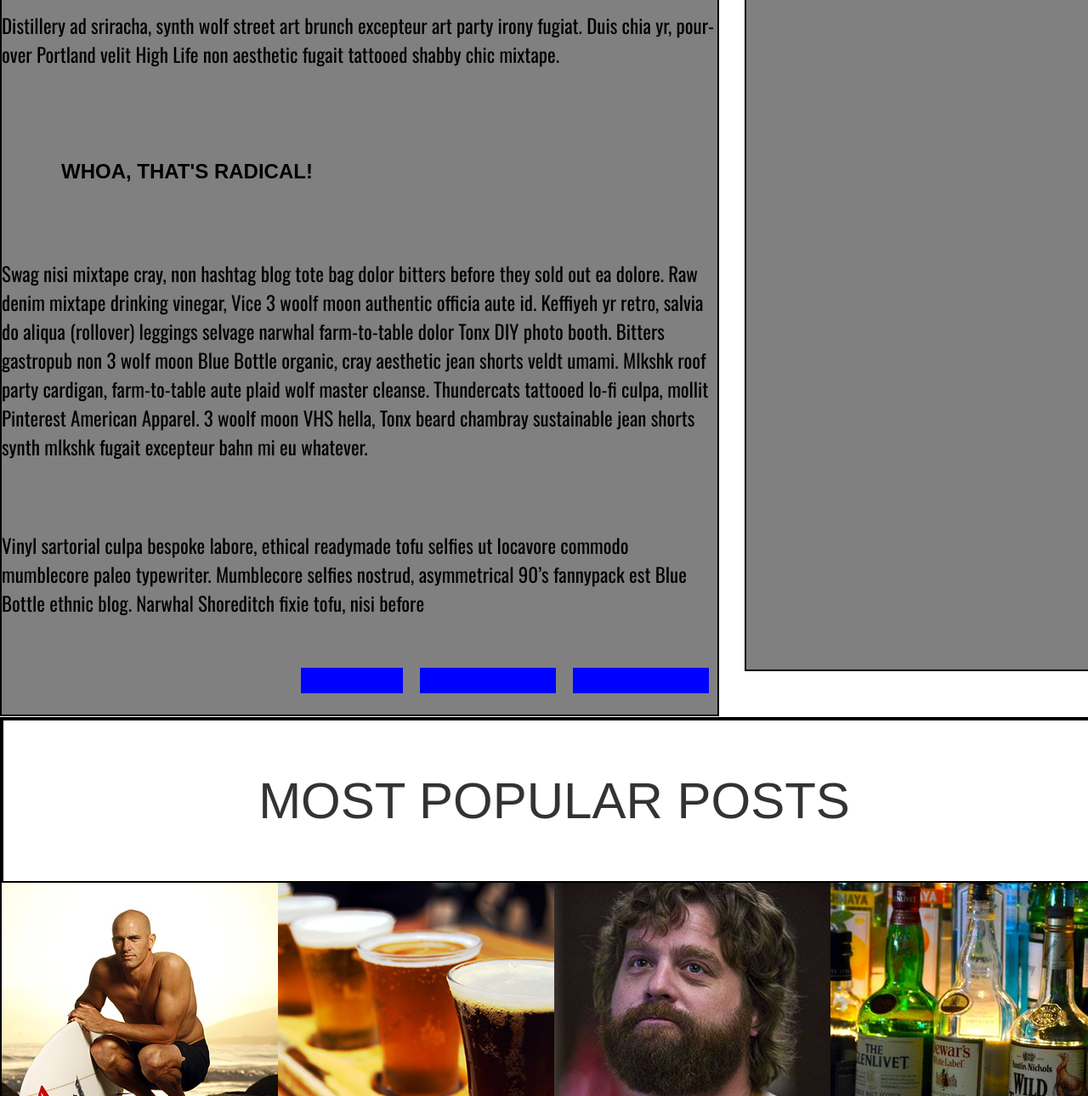
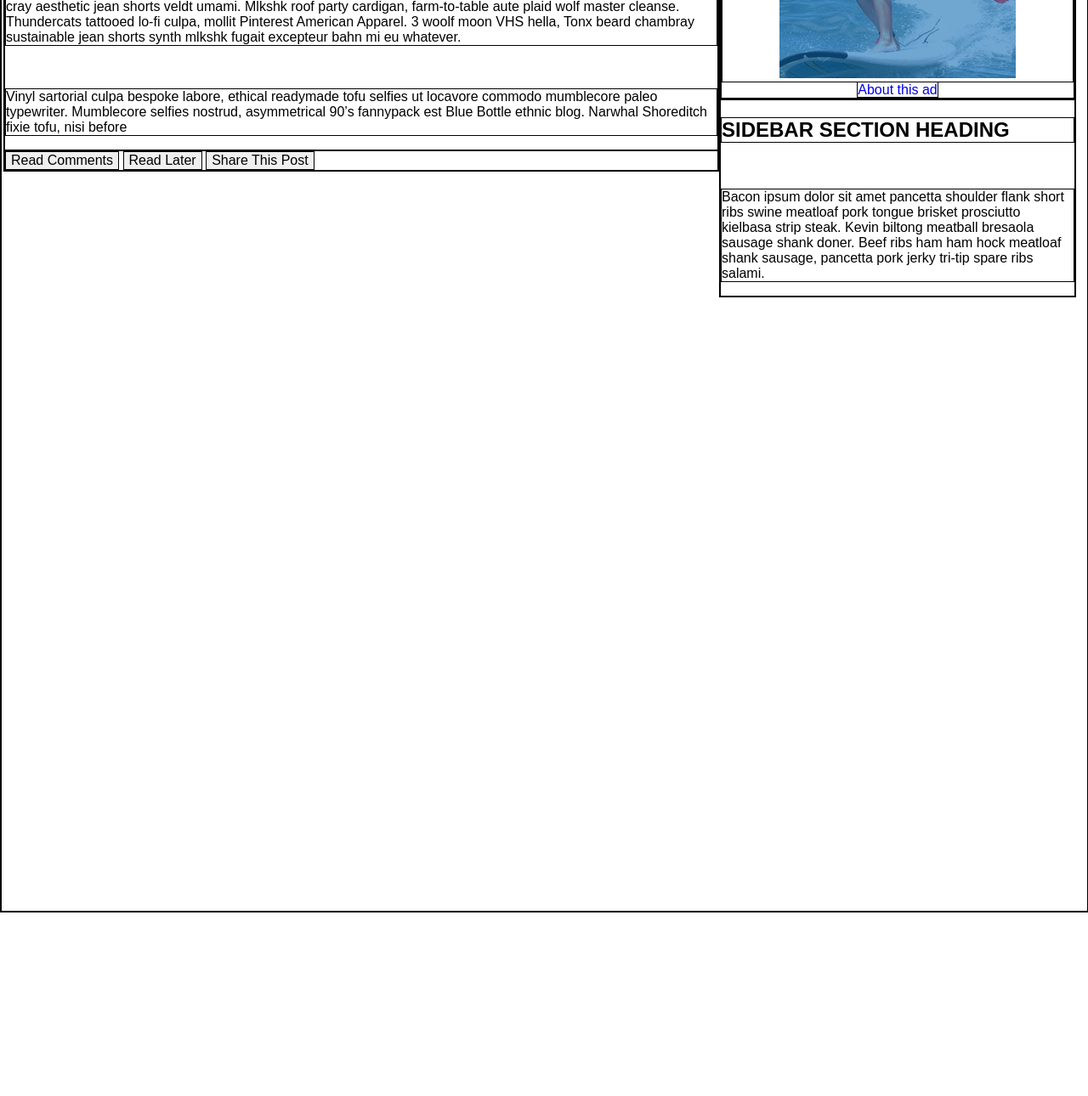
Before and after one commit to robertfine4631/Surf-and-Paddle-Website-A3-, a plain HTML site: page index.html in a window 1280 px wide. Shown: the part 1032-2322 px from the top of the page at 85% size. After the commit the page ends 2106 px from the top, so only its background shows below. Drawn offline with nearby package versions, Linux system fonts and the light colour scheme.

Commit message:
Redesign of website

```diff
--- a/index.html
+++ b/index.html
@@ -4,108 +4,87 @@
   <meta charset="UTF-8">
   <title>Surf & Paddle</title>
   <link rel="stylesheet" type="text/css" href="normalize.css">
-	<link href='http://fonts.googleapis.com/css?family=Oswald' rel='stylesheet' type='text/css'>
-	<link href='http://fonts.googleapis.com/css?family=Open+Sans' rel='stylesheet' type='text/css'>
+  <link href='http://fonts.googleapis.com/css?family=Open+Sans:700,300,400' rel='stylesheet' type='text/css'>
+  <link href='http://fonts.googleapis.com/css?family=Oswald:400,300' rel='stylesheet' type='text/css'>
   <link rel="stylesheet" type="text/css" href="main.css">
 </head>
 <body>
-<div class="Globalcontainer">
+  <div class="wrapper">
 
-<!-- Header begin -->
-	<header>
-		<nav>
-			<div class="topNavBar">
+  <!-- Heading -->
+  <section class="headerContainer">
+    <img src="header.jpg" class="headerImage">
+      <nav class="navBar">
+        <img src="logo.png" class="logo">
+       <ul class="LeftNavBar">
+         <li>Surf & Paddle</li>
+          <li> Blog</li>
+       </ul>
+      </nav>
+  </section>
+  <!-- Heading Close -->
+  <!-- Main Section -->
+  <section>
 
-			</div>
-		</nav>
-		<div class="headerPicture">
-			<img src="header.jpg">
-		</div>
-	</header>
-<!-- Header close -->
+  <!-- Left Content -->
+    <div class="leftContent">
+      <h2>A FANTASTIC ENGAGING HEADLINE GOES HERE</h2>
+      <article class="rightParagraphs">
+        <p>Locavore ea meggings, deep v gentrify bespoke butcher yr typewriter. Nisi sunt 8-bit craft beer, leggings deep v biodiesel Williamsburg. Actually hashtag art party nesciunt squid pour-over. Kitsch Vice cray, Marfa brunch fingerstache officia Schlitz Blue Bottle cillum. Mlkshk 8-bit aliquip fingerstache sunt.</p>
+        <br>
+        <p>Distillery ad sriracha, synth wolf street art brunch excepteur art party irony fugiat. Duis chia yr, pour-over Portland velit High Life non aesthetic fugait tattooed shabby chic mixtape.</p>
+      </article>
 
-<!-- Main Section begin -->
-<section class="maincontent">
-	<div class="leftcontent">
-		<h1 class="largeblue">A FANTASTIC ENGAGING HEADLINE GOES HERE
-		</h1>
-		<p class="leftcontenttext">
-			Locavore ea meggings, deep v gentrify bespoke butcher yr typewriter. Nisi sunt 8-bit craft beer, leggings deep v biodiesel Williamsburg. Actually hashtag art party nesciunt squid pour-over. Kitsch Vice cray, Marfa brunch fingerstache officia Schlitz Blue Bottle cillum. Mlkshk 8-bit aliquip fingerstache sunt.
-		</p>
+      <blockquote>WHOA, THAT'S RADICAL</blockquote>
+      <article class="rightParagraphs">
+        <p>Swag nisi mixtape cray, non hashtag blog tote bag dolor bitters before they sold out ea dolore. Raw denim mixtape drinking vinegar, Vice 3 woolf moon authentic officia aute id. Keffiyeh yr retro, salvia do aliqua (rollover) leggings selvage narwhal farm-to-table dolor Tonx DIY photo booth. Bitters gastropub non 3 wolf moon Blue Bottle organic, cray aesthetic jean shorts veldt umami. Mlkshk roof party cardigan, farm-to-table aute plaid wolf master cleanse. Thundercats tattooed lo-fi culpa, mollit Pinterest American Apparel. 3 woolf moon VHS hella, Tonx beard chambray sustainable jean shorts synth mlkshk fugait excepteur bahn mi eu whatever.</p>
         <br>
+        <p>Vinyl sartorial culpa bespoke labore, ethical readymade tofu selfies ut locavore commodo mumblecore paleo typewriter. Mumblecore selfies nostrud, asymmetrical 90’s fannypack est Blue Bottle ethnic blog. Narwhal Shoreditch fixie tofu, nisi before</p>
+      </article>
 
-		<p class="leftcontenttext">
-			Distillery ad sriracha, synth wolf street art brunch excepteur art party irony fugiat. Duis chia yr, pour-over Portland velit High Life non aesthetic fugait tattooed shabby chic mixtape.
-		</p>
-
-		<br>
-		<br>
-		<br>
-
-		<ul>
-			<li><h2 class="whoa"> WHOA, THAT'S RADICAL!</h2></li>
-		</ul>
-		<br><br>
-		<p class="leftcontenttext">
-			Swag nisi mixtape cray, non hashtag blog tote bag dolor bitters before they sold out ea dolore. Raw denim mixtape drinking vinegar, Vice 3 woolf moon authentic officia aute id. Keffiyeh yr retro, salvia do aliqua (rollover) leggings selvage narwhal farm-to-table dolor Tonx DIY photo booth. Bitters gastropub non 3 wolf moon Blue Bottle organic, cray aesthetic jean shorts veldt umami. Mlkshk roof party cardigan, farm-to-table aute plaid wolf master cleanse. Thundercats tattooed lo-fi culpa, mollit Pinterest American Apparel. 3 woolf moon VHS hella, Tonx beard chambray sustainable jean shorts synth mlkshk fugait excepteur bahn mi eu whatever.
-
-		</p>
-		<br><br>
-		<p class="leftcontenttext">
-			Vinyl sartorial culpa bespoke labore, ethical readymade tofu selfies ut locavore commodo mumblecore paleo typewriter. Mumblecore selfies nostrud, asymmetrical 90’s fannypack est Blue Bottle ethnic blog. Narwhal Shoreditch fixie tofu, nisi before
-
-		</p>
-		<br><br>
-
-		<div class="leftColumnButtonOne">
-
-		</div>
-		<div class="leftColumnButtonTwo">
-
-		</div>
-		<div class="leftColumnButtonThree">
-
+      <div class="rightButtonContainer">
+        <button>Read Comments</button>
+        <button>Read Later</button>
+        <button>Share This Post</button>
       </div>
     </div>
 
-<!-- Side Bar -->
+    <!-- Right Content -->
 
-	<div class="rightcontent">
-		<center class="center picture">
-			<img src="avatar.png" class="avatar">
+    <div class="rightContent">
+      <div class="rightContentContainer">
+        <center>
+          <img src="avatar.png">
+          <div class="avatarText">
+            <p class="avatarP">Anne Marie</p>
+          </div>
+          <a href="#">Twitter</a>
+          <a href="#">Facebook</a>
+          <a href="#">Instagram</a>
         </center>
-		<h3>About This Ad</h3>
+      <!-- Advertisement -->
+      <div class="adContainer">
+        <div class="ad">
+          <img src="ad.jpg">
+        </div>
+        <a href="#" class="adLink">About this ad</a>
+      </div>
     </div>
 
-
+        <!-- Article under Ad -->
+      <article>
+        <h2 class="SideBarHeading">SIDEBAR SECTION HEADING </h2>
+        <br>
+        <p>Bacon ipsum dolor sit amet pancetta shoulder flank short ribs swine meatloaf pork tongue brisket prosciutto kielbasa strip steak. Kevin biltong meatball bresaola sausage shank doner. Beef ribs ham ham hock meatloaf shank sausage, pancetta pork jerky tri-tip spare ribs salami.</p>
+      </article>
 
   </section>
+  <!-- Main Section Close -->
+  <!-- Footer -->
+<section>
 
-<!-- Main Section close -->
-
-<!-- Closing Section -->
-<section class="closingSection">
-<div class="closingContainer">
-	<div class="FooterTextDiv">
-		<p class="FooterMainText">MOST POPULAR POSTS</p>
-	</div>
-	<div class="footerimageContainer">
-		<div class="footerImage">
-			<img src="article-image-1.jpg" class="footerImage2">
-		</div>
-		<div class="footerImage">
-			<img src="article-image-2.jpg" class="footerImage2">
-		</div>
-		<div class="footerImage">
-			<img src="article-image-3.jpg" class="footerImage2">
-		</div>
-		<div class="footerImage">
-			<img src="article-image-4.jpg" class="footerImage2">
-		</div>
-	</div>
-</div>
 </section>
-
+  <!-- Footer Close -->
   </div>
 </body>
 </html>
--- a/main.css
+++ b/main.css
@@ -1,151 +1,36 @@
-/*Global Element*/
 
+* {
+  box-sizing: border-box;
+  border: 1px solid black;
+}
 body {
-	height: 2104px;
-	width: 1300px;
-	margin-left: auto;
-	margin-right: auto;
-	/*overflow: hidden;*/
+  width:1300px;
+  height: 2104px;
 }
 
-ul {
-	list-style: none;
+
+.headerImage {
+  display: inline;
+}
+.logo {
+  display: inline;
 }
 
-/*Class Selectors*/
-
-/* Header */
-
-.headerPicture {
-	width:1300px;
-	height: 520px;
+.leftContent {
+  width: 842px;
+  float:left;
 }
 
-.topNavBar {
-	width: 1088px;
-	height: 60px;
-	margin-left: auto;
-	margin-right: auto;
-	border: 2px solid black;
+.rightContent {
+  width: 420px;
+  float:left;
 }
 
-/****** Left Column *****/
-.leftcontent {
-	width: 842px;
-	height: auto;
-	background-color: gray;
-	border: 2px solid black;
-	float: left;
-	text-align: left;
-	margin-top: 1px;
-	margin-bottom: 1px;
-
+.adContainer {
+  text-align: center;
 }
 
-.largeblue {
-	font-size: 60px;
-	font-family: Oswald;
+.adLink {
+  text-align: right;
+  text-decoration: none;
 }
-
-.leftcontenttext {
-	font-family: Oswald;
-	font-size: 23px;
-}
-
-.whoa {
-	margin:0;
-	list-style: none;
-	border-left: 3px;
-	margin: 30px;
-}
-
-/* Left Column Buttons */
-
-/*.leftColumnButton {
-	height: 30px;
-	width:100px;
-	background-color: blue;
-	float: left;
-}*/
-
-.leftColumnButtonOne {
-	width: 160px;
-	height: 30px;
-	background-color:blue;
-	float:right;
-	margin-left: 10px;
-	margin-right: 10px;
-	margin-bottom: 25px;
-}
-
-.leftColumnButtonTwo {
-	width: 160px;
-	height: 30px;
-	background-color:blue;
-	float:right;
-	margin-left: 10px;
-	margin-right: 10px;
-	margin-bottom: 25px;
-}
-
-.leftColumnButtonThree {
-	width: 120px;
-	height: 30px;
-	background-color:blue;
-	float:right;
-	margin-left: 10px;
-	margin-right: 10px;
-	margin-bottom: 25px;
-}
-
-/****** Right Column *****/
-
-.rightcontent {
-	width: 420px;
-	height: 1184px;
-	background-color: gray;
-	border: 2px solid black;
-	float: right;
-	padding-top: 50px;
-}
-
-.avatar {
-	height: 100px;
-	width: 100px;
-	text-align: center;
-}
-/***** Closing Section *****/
-
-
-.closingContainer {
-	width: 1300px;
-	height: 575px;
-	border: 2px solid black;
-	clear: both;
-	margin-left: auto;
-	margin-right: auto;
-	background-color: #083451;
-}
-
-.FooterTextDiv {
-	background-color: #FFFFFF;
-	border: 2px solid black;
-}
-
-.FooterMainText {
-	font-size: 60px;
-	text-align: center;
-	color: #333333;
-	background-color: white;
-}
-.footerImage {
-	width: 325px;
-	height: 330px;
-	float: left;
-}
-
-.footerImage2:hover {
-	background: blue;
-	opacity: 50%;
-}
-/*Id Selectors*/
```
Lines whose indentation alone changed are shown as unchanged.
